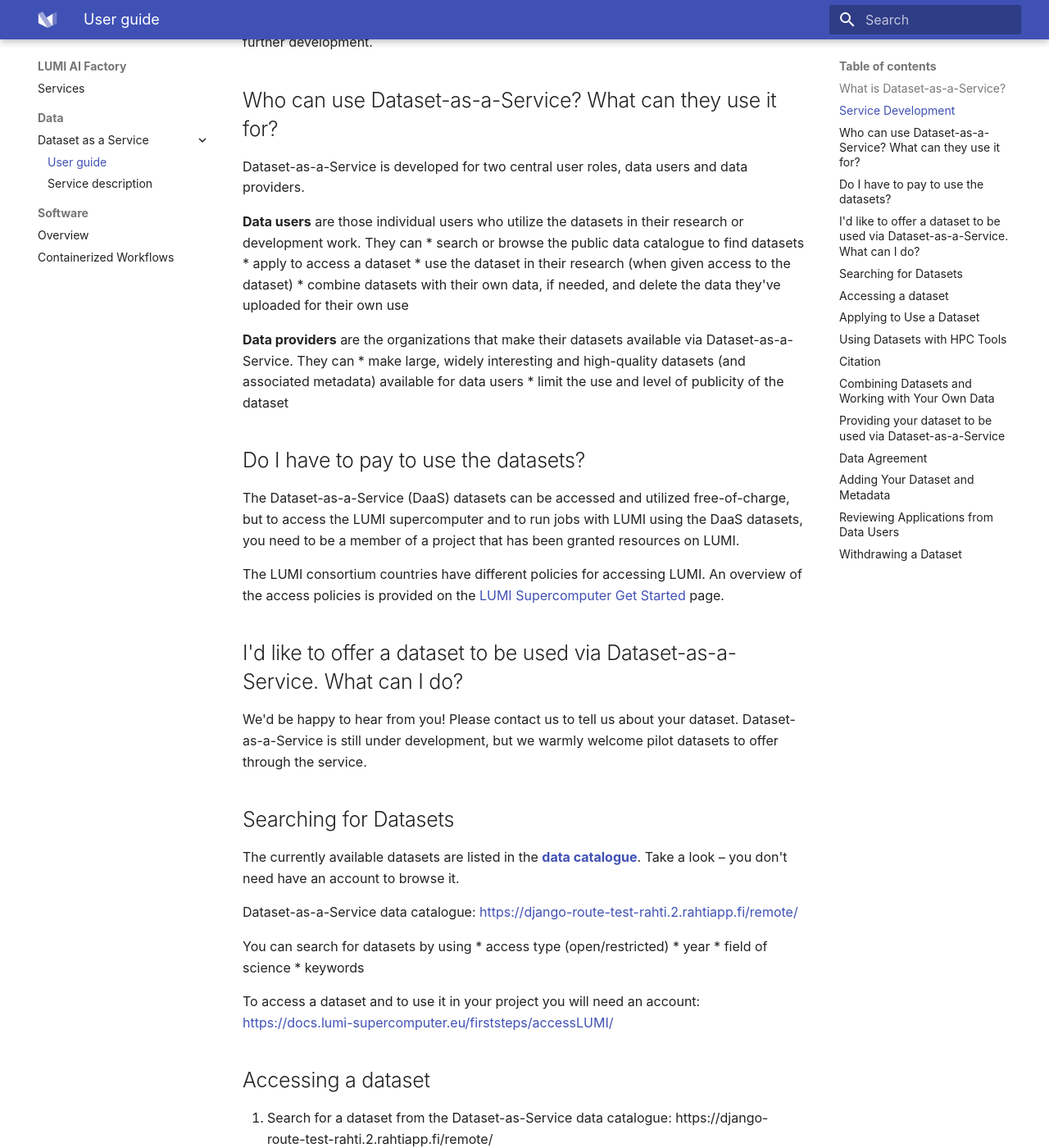
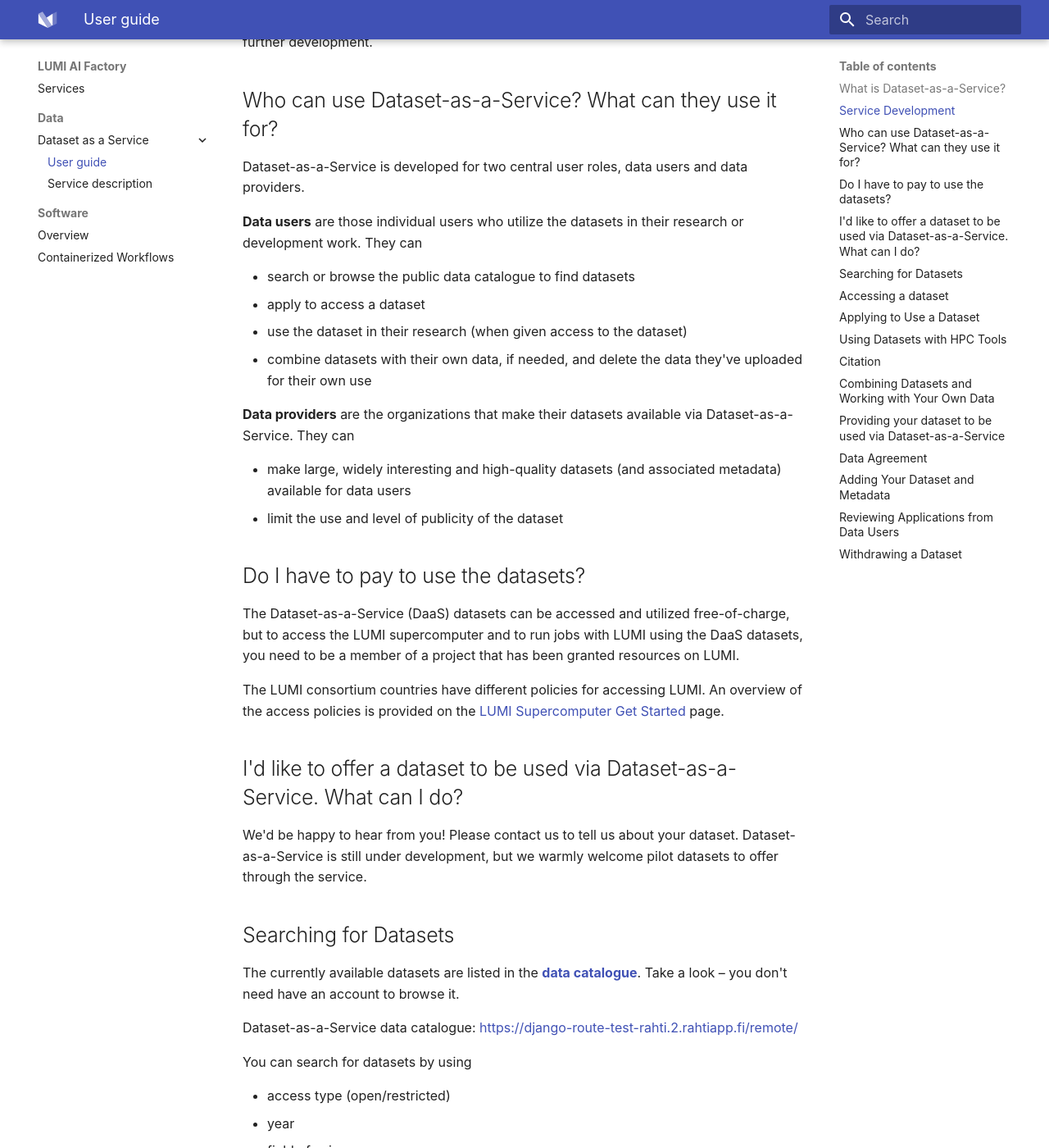
Before and after one commit to Lumi-supercomputer/lumi-userguide, an MkDocs documentation site: the page built from docs/laif/data/daas_guide.md, in a window 1280 px wide and 1400 px high, scrolled down 983 px. Shown: the whole window at 82% size. Built offline with MkDocs 1.6.1 and Material for MkDocs 9.7.7, drawn with Linux system fonts in a browser that asks for light colours; some of the changed lines change nothing that is shown; some of the changed text lies outside the part shown.

Commit message:
Fix some lists and links

```diff
--- a/docs/laif/data/daas_guide.md
+++ b/docs/laif/data/daas_guide.md
@@ -43,6 +43,7 @@
 
 **Data users** are those individual users who utilize the datasets in their
 research or development work. They can
+
 * search or browse the public data catalogue to find datasets
 * apply to access a dataset
 * use the dataset in their research (when given access to the dataset)
@@ -51,6 +52,7 @@
 
 **Data providers** are the organizations that make their datasets available
 via Dataset-as-a-Service. They can
+
 * make large, widely interesting and high-quality datasets (and associated
   metadata) available for data users
 * limit the use and level of publicity of the dataset
@@ -83,6 +85,7 @@
 [https://django-route-test-rahti.2.rahtiapp.fi/remote/](https://django-route-test-rahti.2.rahtiapp.fi/remote/)
 
 You can search for datasets by using
+
 * access type (open/restricted)
 * year
 * field of science
@@ -94,7 +97,7 @@
 ## Accessing a dataset
 
 1. Search for a dataset from the Dataset-as-Service data catalogue:
-   https://django-route-test-rahti.2.rahtiapp.fi/remote/
+   [https://django-route-test-rahti.2.rahtiapp.fi/remote/](https://django-route-test-rahti.2.rahtiapp.fi/remote/)
 2. Apply to access a dataset
     1. Currently you can apply by sending an e-mail to the LUMI AI Factory
        support
@@ -113,8 +116,8 @@
        [LUMI Supercomputer Get Started](https://lumi-supercomputer.eu/get-started/)
        page.
 5. Evaluate the usability of Dataset-as-a-Service and give feedback
-1. We are building a new service and would be happy to hear about your
-   experiences and how we can make Dataset-as-a-Service better
+    1. We are building a new service and would be happy to hear about your
+       experiences and how we can make Dataset-as-a-Service better
 
 You can contact LUMI AI Factory user support to receive support at any step of
 the process.
@@ -167,7 +170,9 @@
 
 Please note that LUMI is not designed to process personal data, and you must
 not transfer personal data to the service. Uploading and deleting your own
-data is on your own responsibility. Data storage options:
+data is on your own responsibility.
+
+Data storage options:
 [https://docs.lumi-supercomputer.eu/storage/](https://docs.lumi-supercomputer.eu/storage/)
 
 ## Providing your dataset to be used via Dataset-as-a-Service
```
